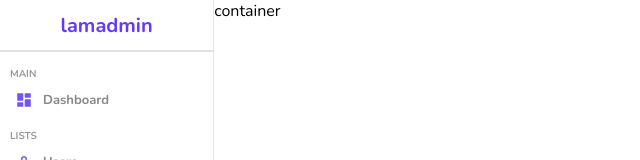
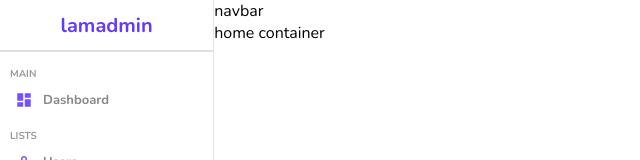
Before and after one commit to ejmvy/react-admin-dashboard, a React (Create React App) app: page / in a window 1280 px wide. Shown: the top 160 px of the page, without its empty margins (0-640 px from the left). Built offline with nearby package versions, Linux system fonts and the light colour scheme.

Commit message:
Add navbar to home

```diff
--- a/src/pages/home/Home.js
+++ b/src/pages/home/Home.js
@@ -1,11 +1,15 @@
-import Sidebar from '../../components/sidebar/sidebar'
+import Sidebar from '../../components/sidebar/Sidebar'
+import Navbar from '../../components/navbar/Navbar'
 import './home.scss';
 
 const Home = () => {
   return (
     <div className='home'>
       <Sidebar />
-      <div className='homeContainer'>container</div>
+      <div className='homeContainer'>
+        <Navbar />
+        home container
+      </div>
     </div>
   )
 }
```
